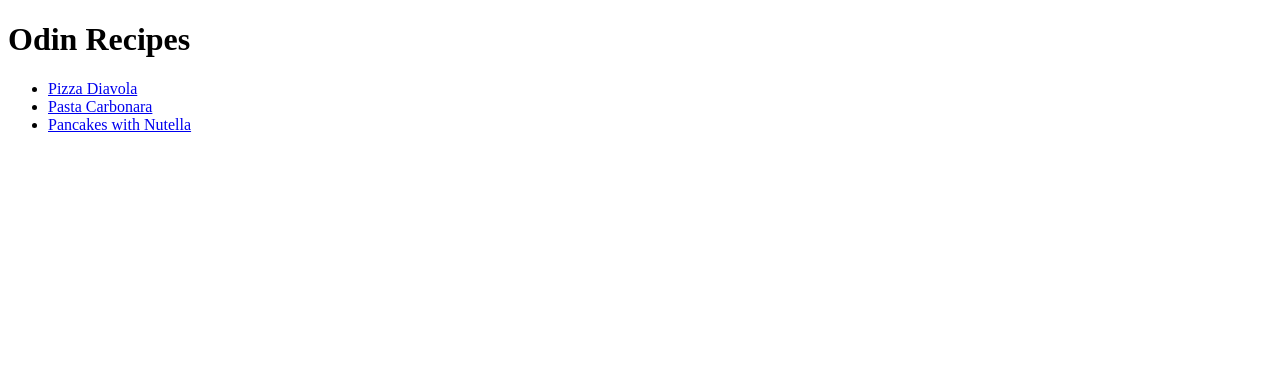
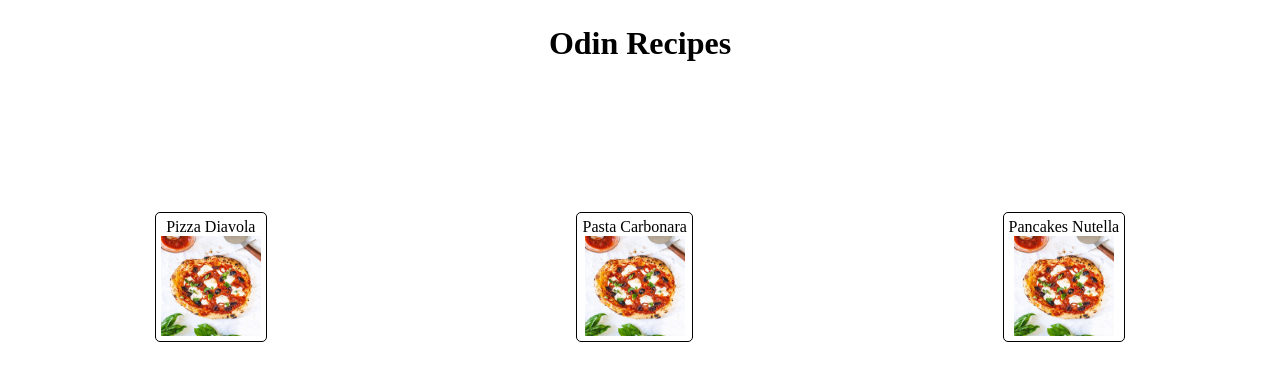
Before and after one commit to steff-mat/odin-recipes, a plain HTML site: page index.html in a window 1280 px wide. Drawn offline with Linux system fonts and the light colour scheme.

Commit message:
Revised layout

```diff
--- a/index.html
+++ b/index.html
@@ -10,9 +10,27 @@
   <body>
     <h1>Odin Recipes</h1>
     <ul>
-      <li><a href="recipes/pizza_diavola.html">Pizza Diavola</a></li>
-      <li><a href="recipes/pasta_carbonara.html">Pasta Carbonara</a></li>
-      <li><a href="recipes/pancakes_nutella.html">Pancakes with Nutella</a></li>
+      <li>
+        <a href="recipes/pizza_diavola.html"
+          >Pizza Diavola<img
+            src="imgs/Diavola-Pizza-0010.jpg"
+            alt="pizza_diavola"
+        /></a>
+      </li>
+      <li>
+        <a href="recipes/pasta_carbonara.html"
+          >Pasta Carbonara<img
+            src="imgs/Diavola-Pizza-0010.jpg"
+            alt="pizza_diavola"
+        /></a>
+      </li>
+      <li>
+        <a href="recipes/pancakes_nutella.html"
+          >Pancakes Nutella<img
+            src="imgs/Diavola-Pizza-0010.jpg"
+            alt="pizza_diavola"
+        /></a>
+      </li>
     </ul>
   </body>
 </html>
--- /dev/null
+++ b/recipes/recipes_style.css
@@ -0,0 +1,27 @@
+* {
+  box-sizing: border-box;
+  margin: 0;
+}
+
+h1 {
+  display: flex;
+  justify-content: center;
+  align-items: center;
+  margin: 50px;
+}
+
+img {
+  width: 250px;
+  height: 250px;
+  margin: 25px 0;
+}
+
+img,
+h3,
+h4,
+p,
+ul,
+ol {
+  margin-left: 15px;
+  margin-bottom: 25px;
+}
--- /dev/null
+++ b/style.css
@@ -0,0 +1,43 @@
+* {
+  box-sizing: border-box;
+  margin: 0;
+  padding: 0;
+}
+
+h1 {
+  display: flex;
+  align-items: center;
+  justify-content: center;
+  margin: 25px 0;
+}
+
+a {
+  padding: 5px;
+  color: black;
+  text-decoration: none;
+  display: flex;
+  flex-direction: column;
+  align-items: center;
+  border: 1px solid black;
+  border-radius: 5px;
+}
+
+a:visited {
+  color: black;
+}
+
+ul {
+  display: flex;
+  justify-content: space-around;
+  align-items: center;
+  margin-top: 150px;
+}
+
+li img {
+  width: 100px;
+  height: 100px;
+}
+
+li {
+  list-style: none;
+}
```
Also changed, not shown: recipes/pizza_diavola.html (+7 -3 lines).
